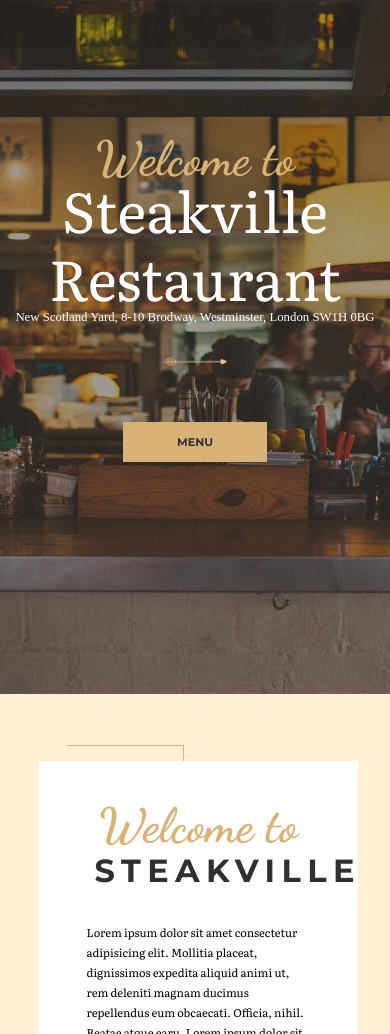
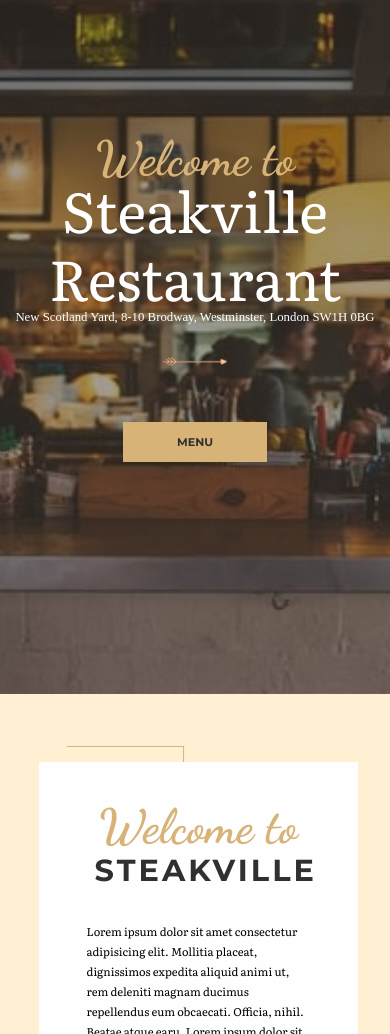
Before and after one commit to PiotrGrzy/Steakville, a website: page index.html in a window 390 px wide. Shown: the part 66-1100 px from the top of the page. Drawn offline with nearby package versions, Linux system fonts and the light colour scheme; files that its build step writes are made by us from their sources.

Commit message:
change header size for about section

```diff
--- a/sass/modules/_base.scss
+++ b/sass/modules/_base.scss
@@ -59,6 +59,11 @@ html {
   &--white {
     color: #fff;
   }
+
+  &--about {
+    font-size: 3.8rem;
+    letter-spacing: 0.1em;
+  }
 }
 
 .btn {
--- a/sass/modules/_header.scss
+++ b/sass/modules/_header.scss
@@ -9,6 +9,14 @@
   background-size: cover;
   background-position: center;
 
+  @media (max-width: 600px) {
+    background-image: linear-gradient(
+        rgba(rgb(65, 52, 40), 0.5),
+        rgba(rgb(78, 64, 50), 0.5)
+      ),
+      url(../img/restaurant-hero--small.jpg);
+  }
+
   display: flex;
   flex-direction: column;
   align-items: center;
```
